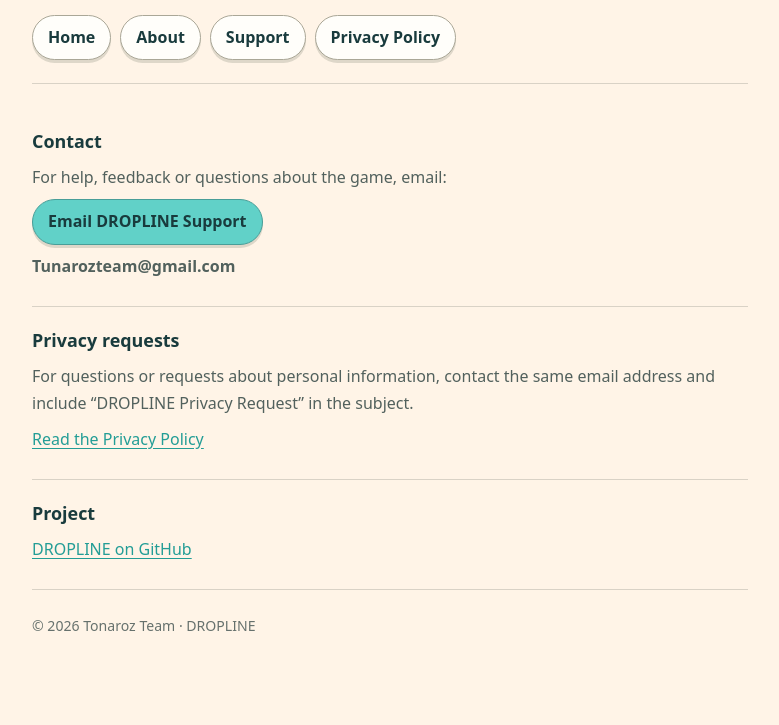
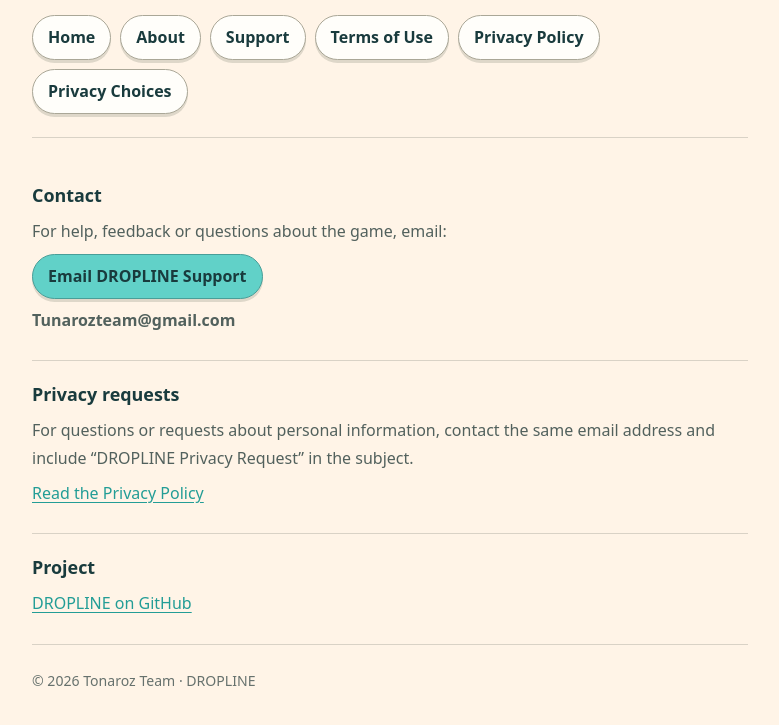
Before and after one commit to tonarozteam/DROPLINE, a plain HTML site: page support/index.html in a window 1280 px wide. Shown: the part 177-902 px from the top of the page, without its empty margins (250-1029 px from the left). Before the commit the page ends 871 px from the top, so only its background shows below. Drawn offline with Linux system fonts and the light colour scheme.

Commit message:
Update Support page navigation

```diff
--- a/support/index.html
+++ b/support/index.html
@@ -37,7 +37,9 @@ footer{padding-top:24px;color:var(--muted);font-size:.88rem}
 <a href="/DROPLINE/">Home</a>
 <a href="/DROPLINE/about/">About</a>
 <a href="/DROPLINE/support/">Support</a>
+<a href="/DROPLINE/terms/">Terms of Use</a>
 <a href="/DROPLINE/docs/privacy/">Privacy Policy</a>
+<a href="/DROPLINE/privacy-choices/">Privacy Choices</a>
 </nav>
 </header>
 <section><h2>Contact</h2><p>For help, feedback or questions about the game, email:</p><p><a class="button primary" href="mailto:Tunarozteam@gmail.com?subject=DROPLINE%20Support">Email DROPLINE Support</a></p><p><strong>Tunarozteam@gmail.com</strong></p></section>
```
